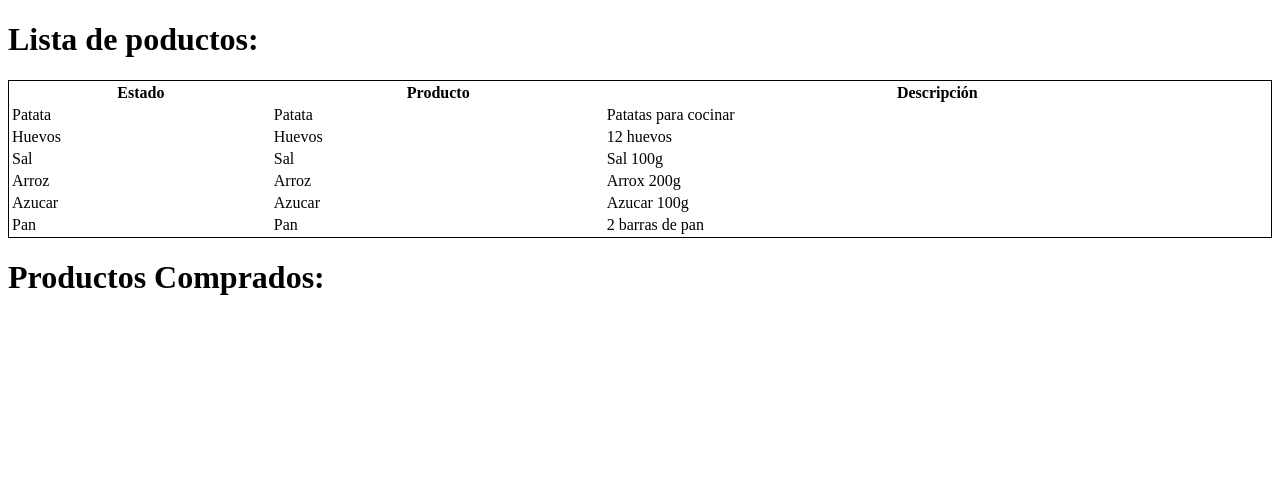
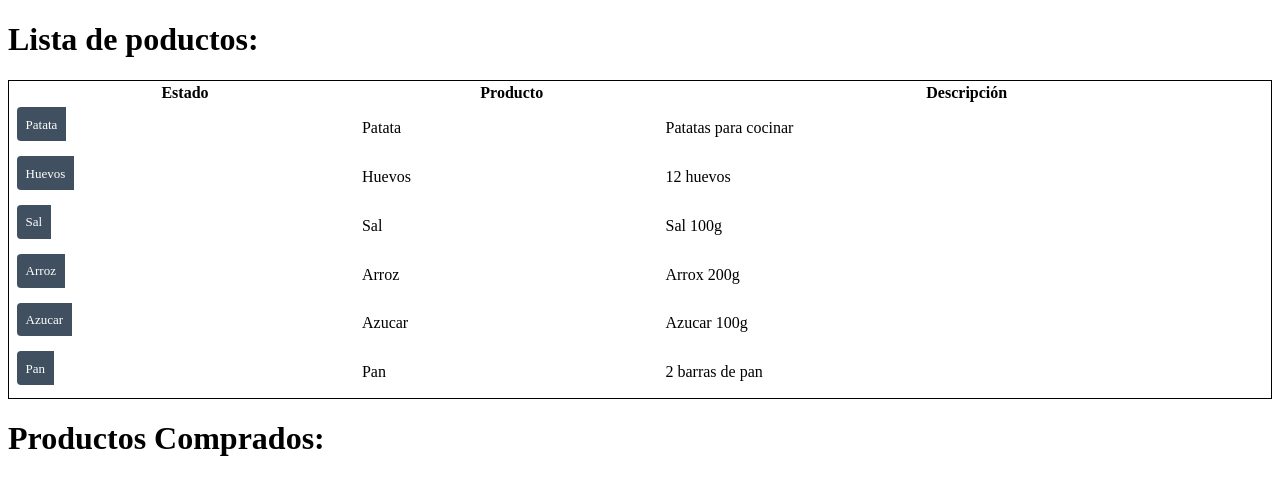
Before and after one commit to lvaqueiroperez/SXE_EjerListaCompra, an Angular app: page / in a window 1280 px wide. Shown: the top 494 px of the page. Built offline with nearby package versions, Linux system fonts and the light colour scheme.

Commit message:
"css modificado para la clase "productos" HTML "

```diff
--- a/src/app/productos/productos.component.css
+++ b/src/app/productos/productos.component.css
@@ -1,5 +1,5 @@
 
-.radiobtn{cursor: pointer;
+.productos{cursor: pointer;
   position: relative;
   left: 0;
   background-color: #EEE;
@@ -8,7 +8,7 @@
   height: 1.6em;
   border-radius: 4px;}
 
-.radiobtn {
+.productos {
   cursor: pointer;
   position: relative;
   left: 0;
@@ -17,20 +17,20 @@
   padding: .3em 0;
   height: 1.6em;
   border-radius: 4px;}
-.radiobtn li:hover {
+.productos li:hover {
   color: #607D8B;
   background-color: #DDD;
   left: .1em;
 }
-.radiobtn li.selected {
+.productos li.selected {
   background-color: #CFD8DC;
   color: white;
 }
-.radiobtn li.selected:hover {
+.productos li.selected:hover {
   background-color: #BBD8DC;
   color: white;
 }
-.radiobtn {
+.productos {
   display: inline-block;
   font-size: small;
   color: white;
```
